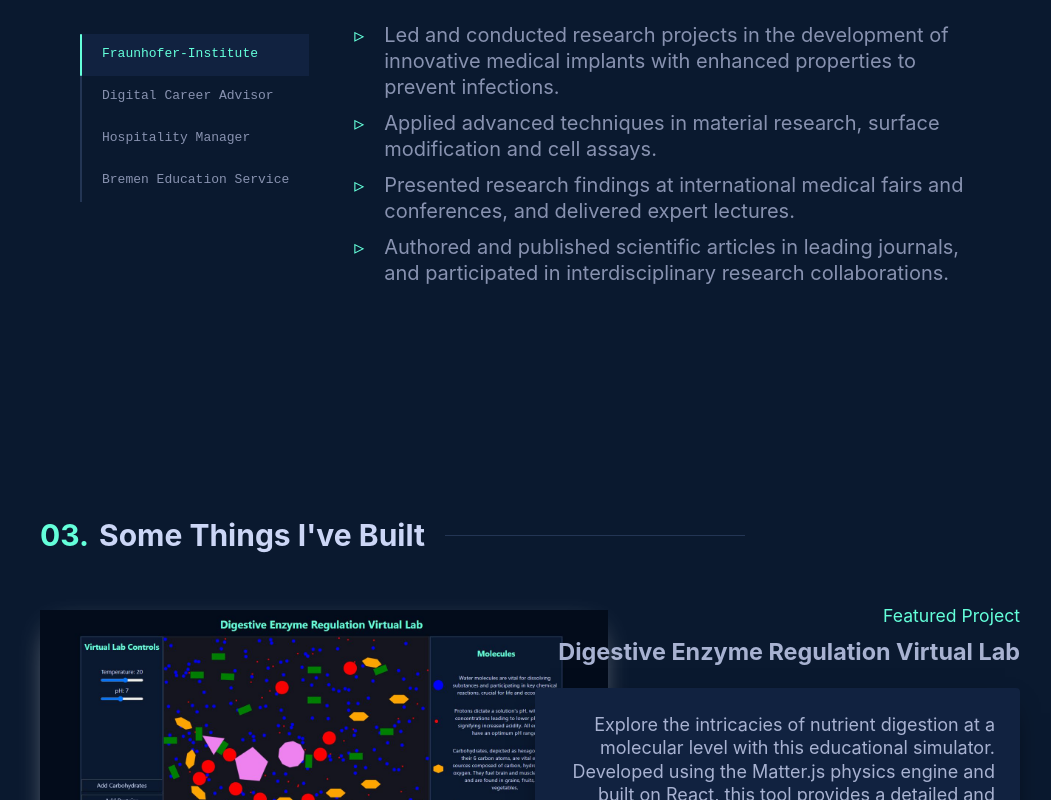
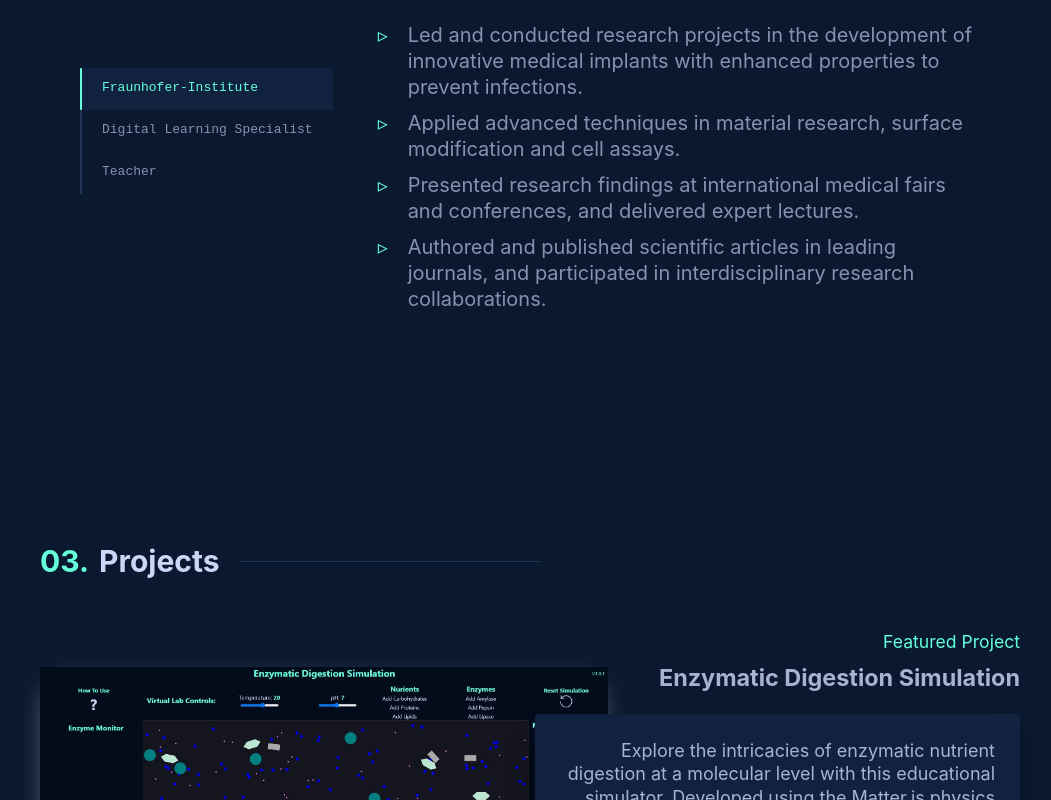
Before and after one commit to denmarx/resume23-24, a React (Create React App) app: page / in a window 1280 px wide. Shown: the part 1640-2440 px from the top of the page, without its empty margins (110-1161 px from the left). Built offline with nearby package versions, Linux system fonts and the light colour scheme.

Commit message:
updated Project and Job section

```diff
--- a/src/components/Content/Jobs.js
+++ b/src/components/Content/Jobs.js
@@ -10,12 +10,7 @@ const Jobs = () => {
   const [activeJob, setActiveJob] = useState('Fraunhofer-Institute');
   const [windowWidth, setWindowWidth] = useState(window.innerWidth);
 
-  const jobNames = [
-    'Fraunhofer-Institute',
-    'Digital Career Advisor',
-    'Hospitality Manager',
-    'Bremen Education Service',
-  ];
+  const jobNames = ['Fraunhofer-Institute', 'Digital Learning Specialist', 'Teacher'];
 
   useEffect(() => {
     const handleResize = () => {
--- a/src/components/Content/Projects.js
+++ b/src/components/Content/Projects.js
@@ -1,8 +1,8 @@
 import styles from './Projects.module.css';
 import enzyme from '../../assets/enzyme.JPG';
-import bfs from '../../assets/bfs.JPG';
-import memento from '../../assets/memento.jpg';
-import v1_website from '../../assets/v1_website.JPG';
+// import bfs from '../../assets/bfs.JPG';
+// import memento from '../../assets/memento.jpg';
+// import v1_website from '../../assets/v1_website.JPG';
 import useRevealOnScroll from '../utils/js/useRevealOnScroll';
 
 const Projects = () => {
@@ -10,7 +10,7 @@ const Projects = () => {
   return (
     <section id='projects' className={styles.projectWrapper}>
       <h2 className={styles.projectsHead} ref={addRef(0.3)}>
-        Some Things I've Built
+        Projects
       </h2>
       <ul className={styles.styledProjectGrid}>
         <li className={styles.styledProject} ref={addRef(0.6)}>
@@ -18,15 +18,15 @@ const Projects = () => {
             <div>
               <p className={styles.projectOverline}>Featured Project</p>
               <h3 className={styles.projectTitle}>
-                <a href='/' rel='noopener noreferrer' target='_blank'>
-                  Digestive Enzyme Regulation Virtual Lab
+                <a href='https://biochem-interactive.com/' rel='noopener noreferrer' target='_blank'>
+                  Enzymatic Digestion Simulation
                 </a>
               </h3>
               <div className={styles.projectDescription}>
                 <p>
-                  Explore the intricacies of nutrient digestion at a molecular level with this educational simulator.
-                  Developed using the Matter.js physics engine and built on React, this tool provides a detailed and
-                  interactive approach to learning about the digestive process.
+                  Explore the intricacies of enzymatic nutrient digestion at a molecular level with this educational
+                  simulator. Developed using the Matter.js physics engine and built on React, this tool provides a
+                  detailed and interactive approach to learning about the digestive process.
                 </p>
               </div>
               <ul className={styles.projectTechList}>
@@ -59,7 +59,7 @@ const Projects = () => {
                   </svg>
                 </a>
                 <a
-                  href='https://bio.dennis-marx.de/'
+                  href='https://biochem-interactive.com/'
                   aria-label='External Link'
                   rel='noopener noreferrer'
                   target='_blank'
@@ -85,7 +85,7 @@ const Projects = () => {
             </div>
           </div>
           <div className={styles.projectImage}>
-            <a href='https://bio.dennis-marx.de/' rel='noopener noreferrer' target='_blank'>
+            <a href='https://biochem-interactive.com/' rel='noopener noreferrer' target='_blank'>
               <div className={styles.imageWrapper}>
                 <div className={styles.subImageWrapper}>
                   <img aria-hidden='true' data-placeholder-image='' decoding='async' src={enzyme} alt=''></img>
--- a/src/components/Content/Projects.module.css
+++ b/src/components/Content/Projects.module.css
@@ -65,7 +65,6 @@
   grid-row-end: -1;
   grid-column-start: 1;
   grid-column-end: 7;
-
 }
 
 .projectOverline {
@@ -98,7 +97,7 @@
 }
 
 .projectImage a::before {
-  content: "";
+  content: '';
   position: absolute;
   width: 100%;
   height: 100%;
@@ -217,8 +216,6 @@
   .styledProject .projectImage a {
     position: relative;
     height: 100%;
-
-
   }
   .imageWrapper {
     object-fit: cover;
@@ -226,10 +223,5 @@
     height: 100%;
     filter: grayscale(100%) contrast(1) brightness(20%);
     /* background-color: #000; */
-
-  }
-  .projectImage .imageWrapper img {
-    /* opacity: 0.2; */
-    /* background-color: #; */
   }
 }
--- a/src/components/Content/getJobContent.js
+++ b/src/components/Content/getJobContent.js
@@ -30,13 +30,13 @@ const getJobContent = ({ jobName, isActive }) => {
             </div>
           </>
         );
-      case 'Digital Career Advisor':
+      case 'Digital Learning Specialist':
         return (
           <>
             <h3>
-              <span>Self-Employed as a Digital Career Advisor</span>
+              <span>Self-Employed as a Digital Learning Specialist</span>
             </h3>
-            <p className={styles.range}>February 2021 - October 2022</p>
+            <p className={styles.range}>February 2021 - present</p>
             <div>
               <ul className={styles.jobList}>
                 <li>
@@ -56,28 +56,8 @@ const getJobContent = ({ jobName, isActive }) => {
             </div>
           </>
         );
-      case 'Hospitality Manager':
-        return (
-          <>
-            <h3>
-              <span>Hospitality Manager</span>
-            </h3>
-            <p className={styles.range}>October 2021 - October 2022</p>
-            <div>
-              <ul className={styles.jobList}>
-                <li>Strategic planning and business model development for multiple gastronomy establishments.</li>
-                <li>
-                  Oversight of daily operations, including staff management, financial planning, and customer service.
-                </li>
-                <li>Implementation of quality control standards to ensure an excellent customer experience.</li>
-                <li>
-                  Coordination of marketing and promotional activities to enhance brand awareness and customer loyalty.
-                </li>
-              </ul>
-            </div>
-          </>
-        );
-      case 'Bremen Education Service':
+
+      case 'Teacher':
         return (
           <>
             <h3>
--- a/src/components/Footer/Footer.js
+++ b/src/components/Footer/Footer.js
@@ -42,12 +42,6 @@ const Footer = () => {
                 <strong>LinkedIn</strong>
               </a>
             </li>
-            <li>
-              <a href='https://codepen.io/denmarx' target='_blank' rel='noopener noreferrer'>
-                <span>04</span>
-                <strong>CodePen</strong>
-              </a>
-            </li>
           </ul>
         </nav>
       </div>
```
Also changed, not shown: src/assets/enzyme.JPG. Lines whose indentation alone changed are shown as unchanged.
